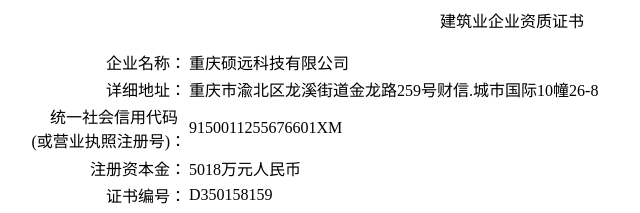
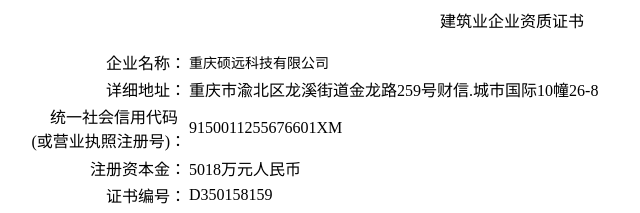
Before and after one commit to zhaoyanyu-g/darius, a plain HTML site: page index.html in a window 1280 px wide. Shown: the top 213 px of the page, 128-768 px from the left. Drawn offline with Linux system fonts and the light colour scheme.

Commit message:
Update index.html

```diff
--- a/index.html
+++ b/index.html
@@ -18,7 +18,7 @@
 </span><span style="font-family:Calibri;font-size:10.5000pt;"></span></p></td>
 
 <td valign="center" colspan="3" style="border:none;">
-<p class="MsoNormal"><span style="font-family:宋体;font-size:12.0000pt;">
+<p class="MsoNormal"><span style="font-family:宋体;font-size:10.5000pt;">
 	重庆硕远科技有限公司
 </span><span style="font-family:Calibri;font-size:10.5000pt;"></span></p></td></tr><tr>
 
```
